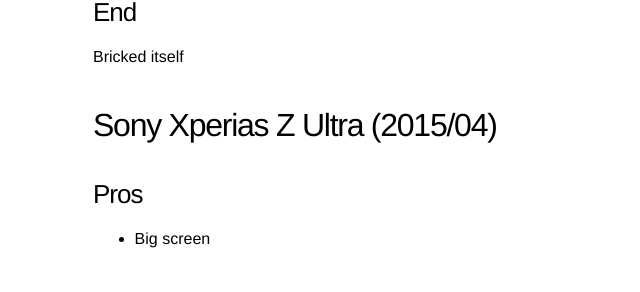
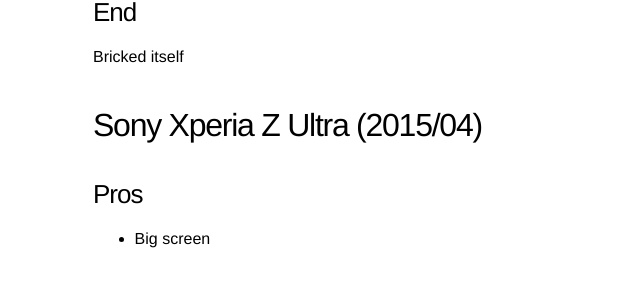
Before and after one commit to rianoc/rianoc.github.io, a Jekyll site: the page built from _posts/2019-03-03-Phones.md, in a window 1280 px wide and 900 px high, scrolled down 2891 px. Shown: the part 153-445 px from the top of the window, without its empty margins (147-787 px from the left). Built offline with Jekyll 4.4.1, drawn with Linux system fonts in a browser that asks for light colours; some of the changed text lies outside the part shown.

```diff
--- a/_config.yml
+++ b/_config.yml
@@ -1,7 +1,7 @@
 # Site settings
 title: Rian Ó Cuinneagáin blog
 email:
-description: "I don't know what I am doing."
+description: "Rian Ó Cuinneagáin blog"
 baseurl: ""
 url: "http://rianoc.github.io"
 twitter_username: rianoc
--- a/_posts/2019-03-03-Phones.md
+++ b/_posts/2019-03-03-Phones.md
@@ -109,7 +109,7 @@ Replaced
 
 Bricked itself
 
-## Sony Xperias Z Ultra (2015/04)
+## Sony Xperia Z Ultra (2015/04)
 
 ### Pros
 
```
